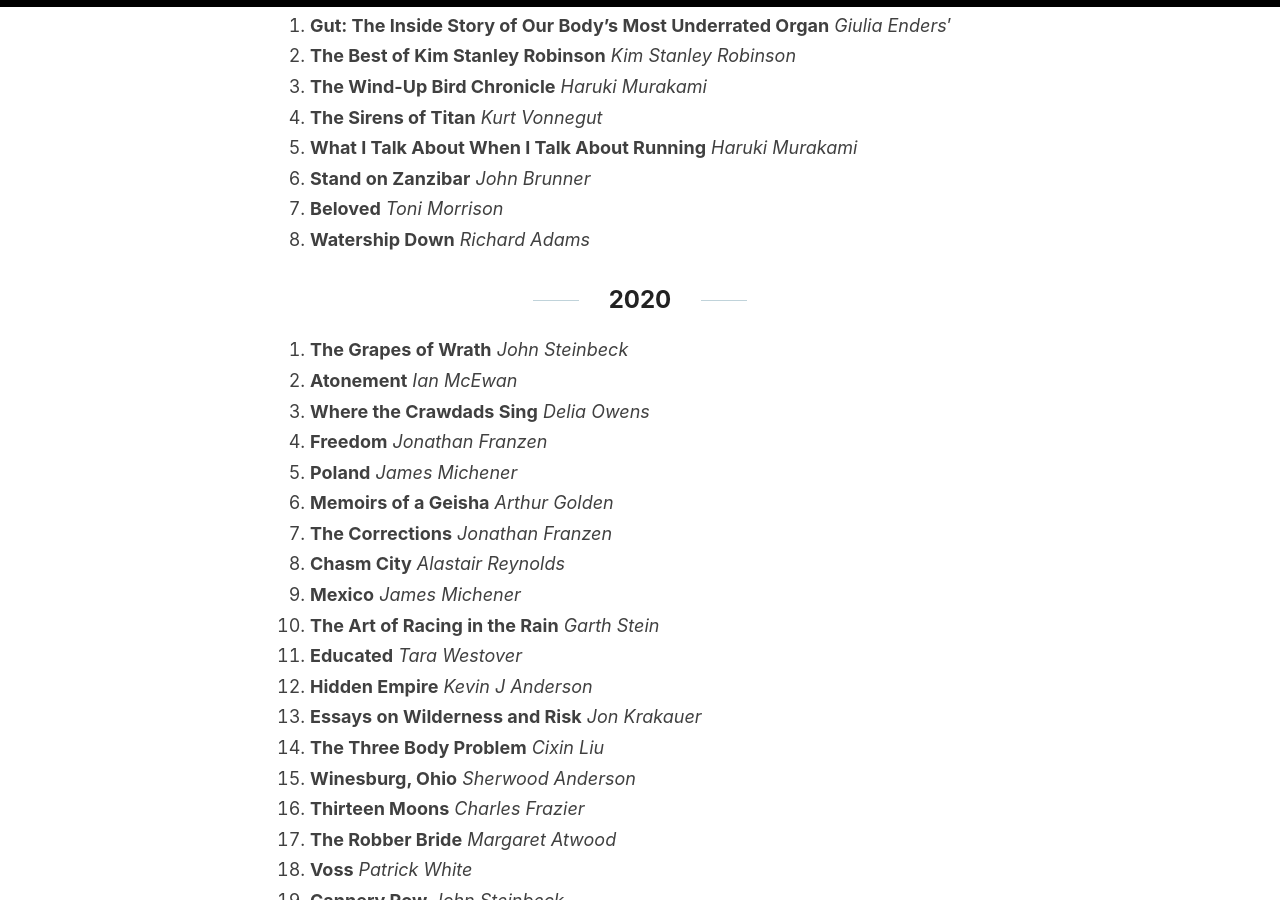
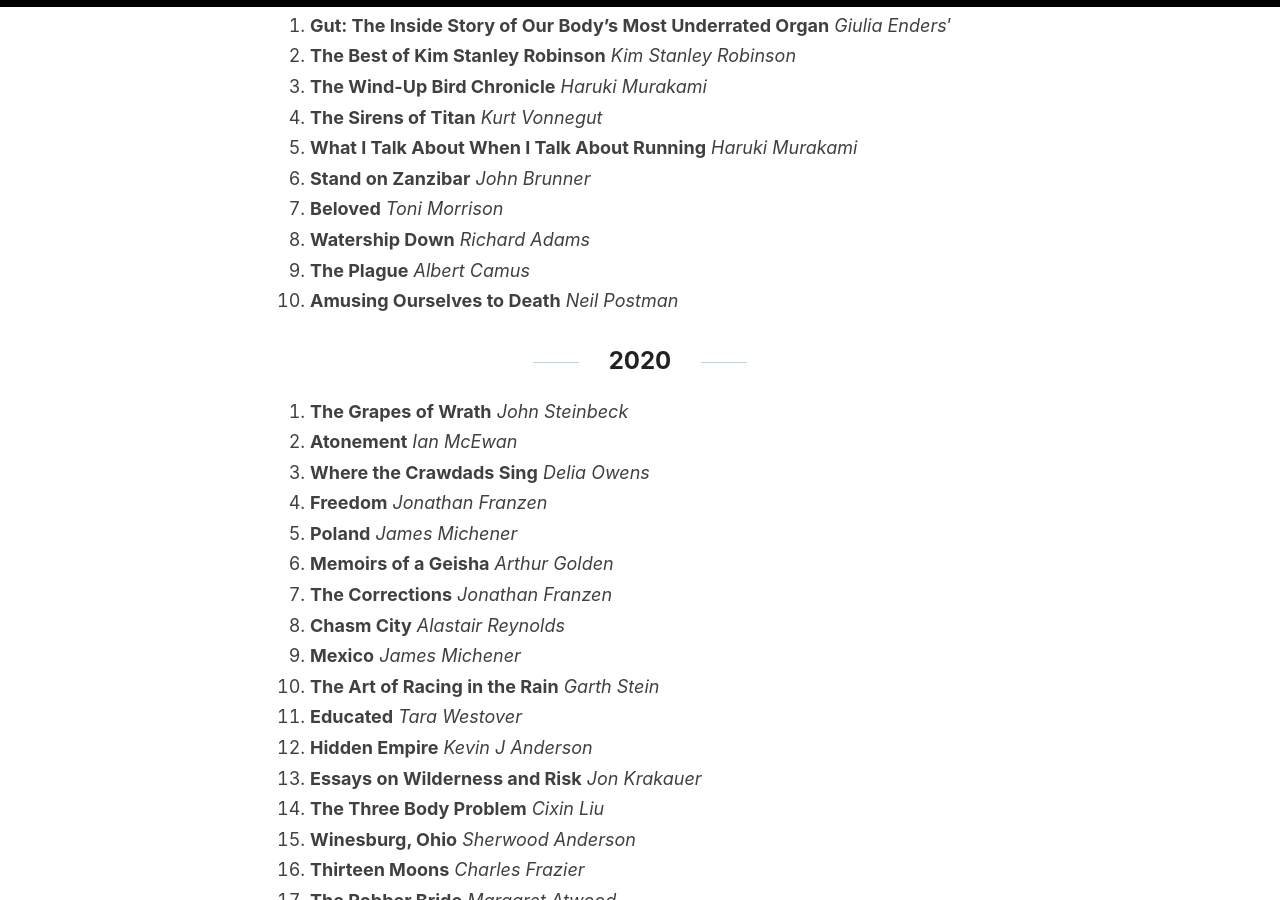
Before and after one commit to Murrkeys/Murrkeys.github.io, a Jekyll site: the page built from _posts/2020-08-26-books.md, in a window 1280 px wide and 900 px high, scrolled down 480 px. Built offline with Jekyll 4.4.1, drawn with Linux system fonts in a browser that asks for light colours.

Commit message:
Update 2020-08-26-books.md

```diff
--- a/_posts/2020-08-26-books.md
+++ b/_posts/2020-08-26-books.md
@@ -15,6 +15,8 @@ A list of books I am currently reading or have read. Think of this as a virtual
 6. **Stand on Zanzibar** *John Brunner*
 7. **Beloved** *Toni Morrison*
 8. **Watership Down** *Richard Adams*
+9. **The Plague** *Albert Camus*
+10. **Amusing Ourselves to Death** *Neil Postman*
 
 ## 2020
 
```
